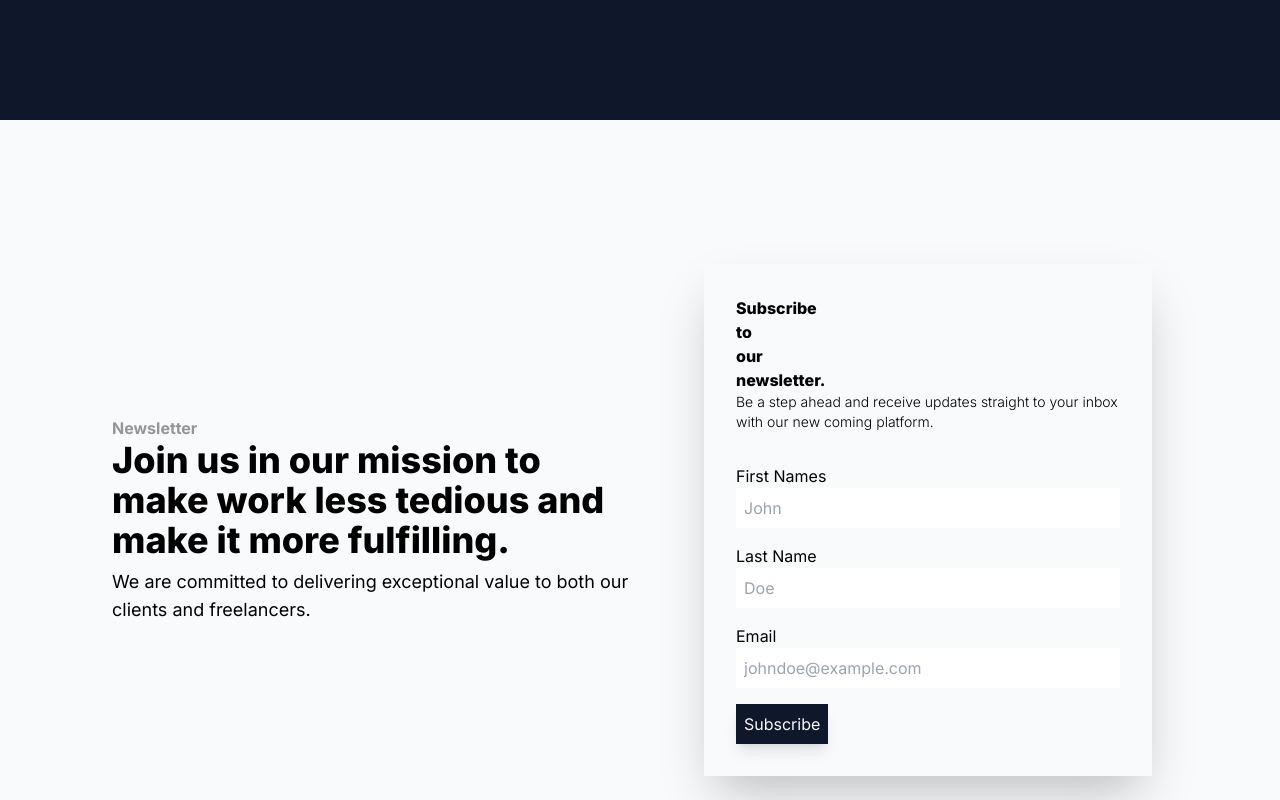
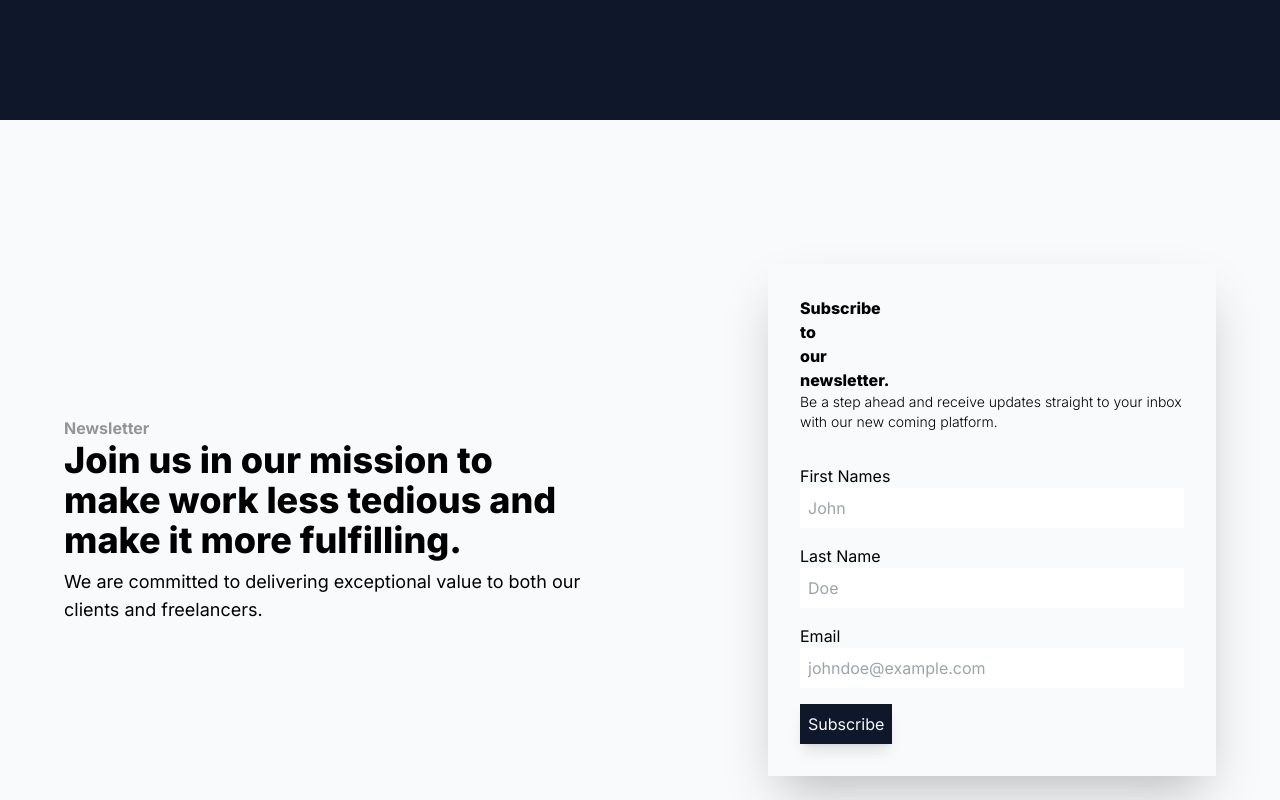
Before and after one commit to ErrolNtetha/lancing-client, a Next.js app: page / in a window 1280 px wide. Shown: the part 2280-3080 px from the top of the page. Built offline with nearby package versions, Linux system fonts and the light colour scheme.

Commit message:
feat: added container

```diff
--- a/components/organisms/newsletter/index.tsx
+++ b/components/organisms/newsletter/index.tsx
@@ -3,8 +3,9 @@ import { Subscribe } from '../../molecules/subscribe';
 
 export const Newsletter = () => {
     return (
-        <section className='flex flex-col items-center justify-center  md:flex-row text-black py-4 bg-white max-h-full md:h-screen'>
-            <aside >
+        <section className='text-black py-4 bg-white max-h-full md:h-screen'>
+            <section className='container mx-auto flex flex-col items-center justify-around md:flex-row text-black py-4 bg-white max-h-full md:h-screen'>
+                <aside className='p-4'>
                     <h4 className='text-md font-bold opacity-40'> Newsletter </h4>
                     <h1 className='max-w-lg font-extrabold text-2xl md:text-4xl mb-2'>
                         Join us in our mission to make work less tedious and make it more fulfilling.
@@ -15,5 +16,6 @@ export const Newsletter = () => {
                 </aside>
                 <Subscribe />
             </section>
+        </section>
     );
 };
```
Lines whose indentation alone changed are shown as unchanged.
